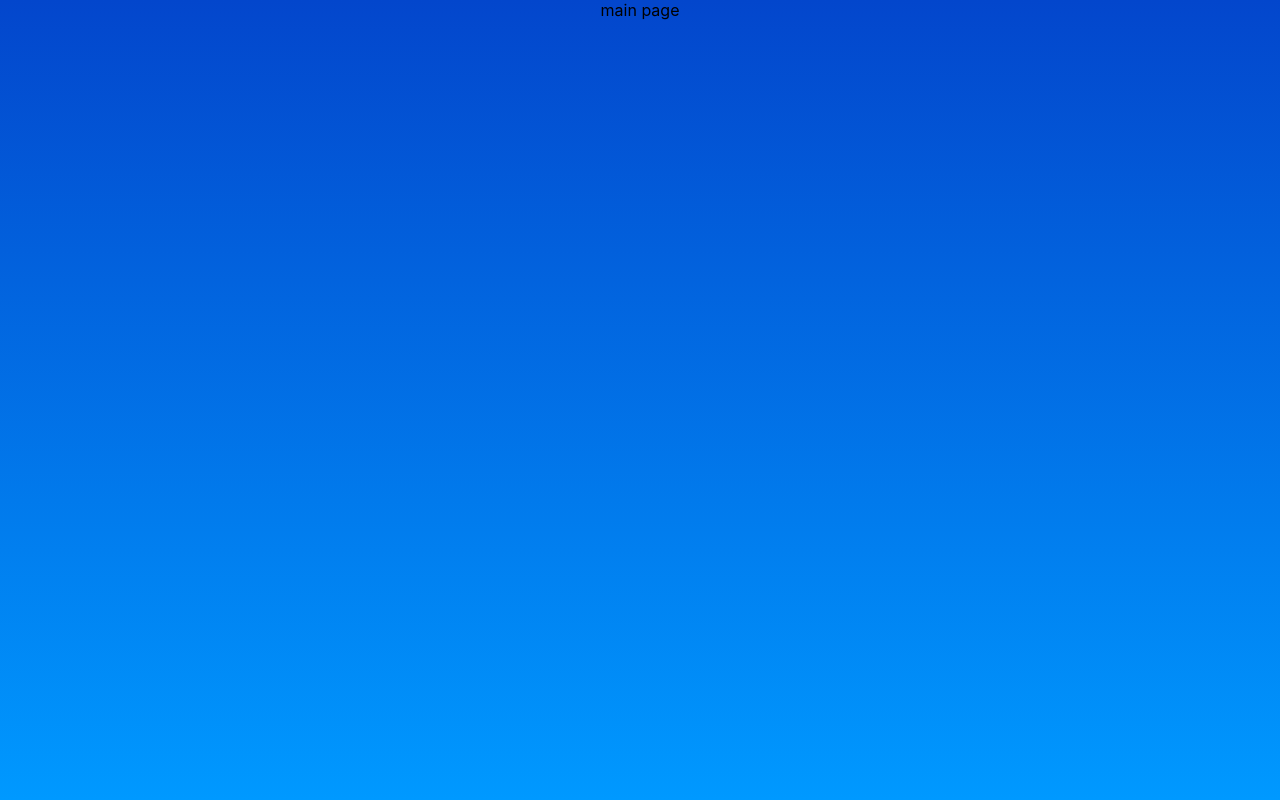
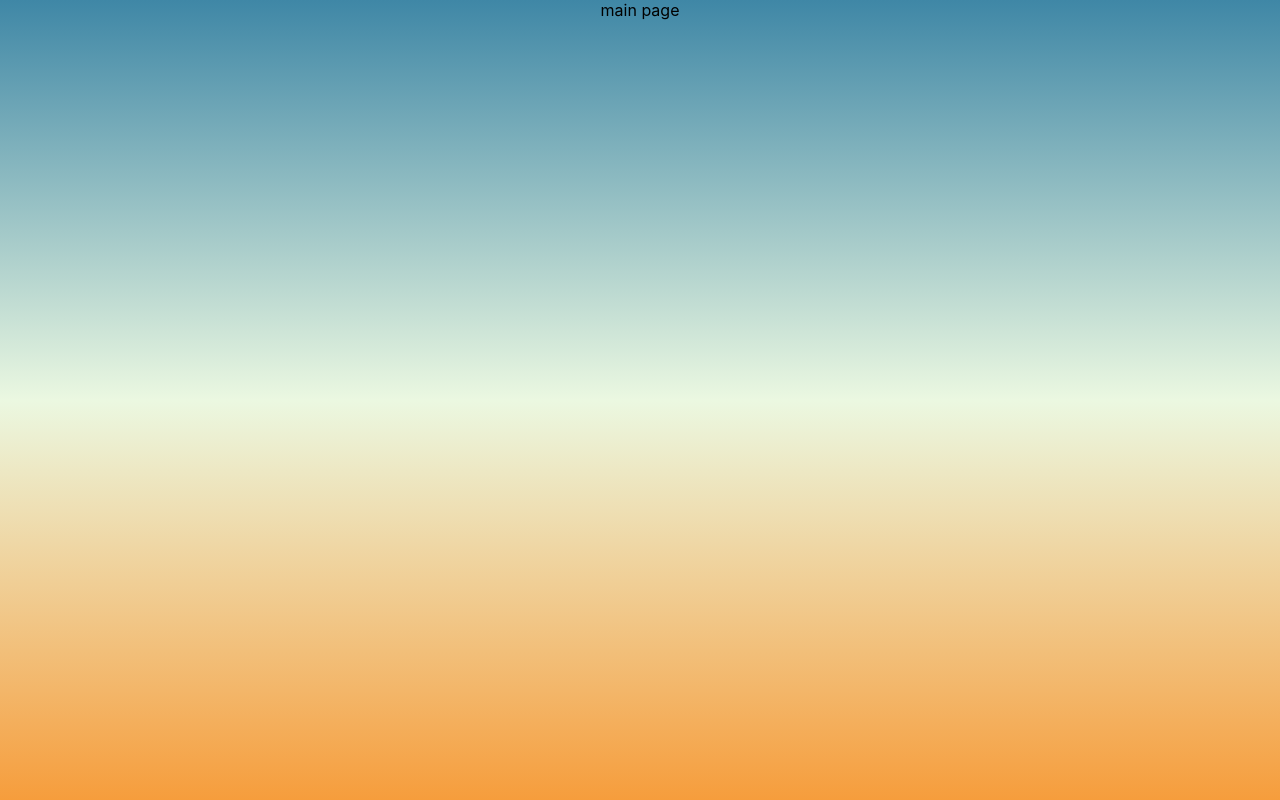
Before and after one commit to halexs/kaelnomads-js, a React (Create React App) app: page / in a window 1280 px wide. Built offline with nearby package versions, Linux system fonts and the light colour scheme.

Commit message:
Change background gradient to what I like.

```diff
--- a/src/App.css
+++ b/src/App.css
@@ -9,7 +9,8 @@
 .App {
   text-align: center;
   /*background-color: aliceblue;*/
-  background: linear-gradient(180deg, #0346cc 0%, rgb(0, 153, 255) 100%);
+  /*background: linear-gradient(180deg, #0346cc 0%, rgb(0, 153, 255) 100%);*/
+  background:  linear-gradient(180deg, #3f87a6, #ebf8e1, #f69d3c);
   height: 100vh;
 }
 
```
